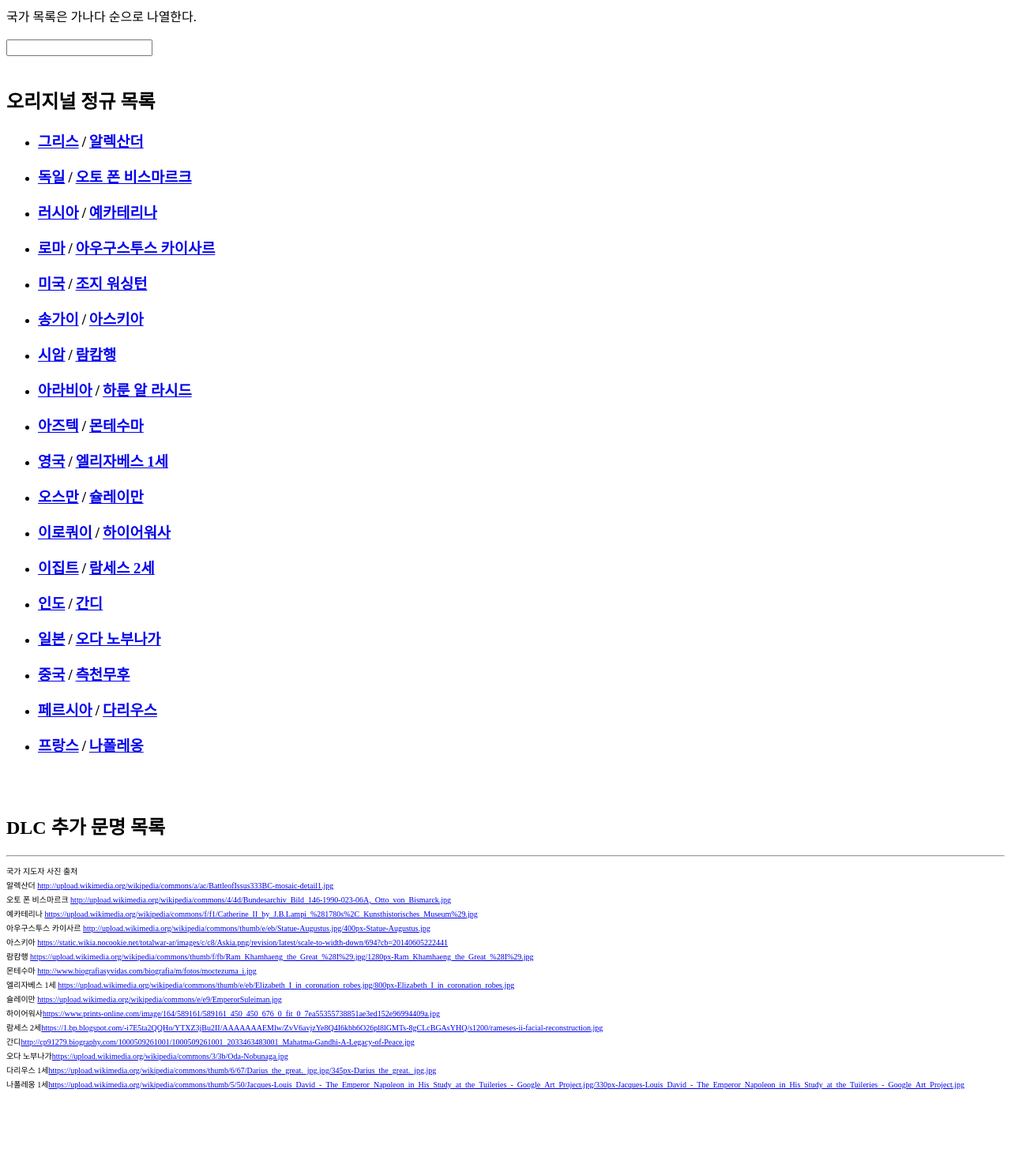
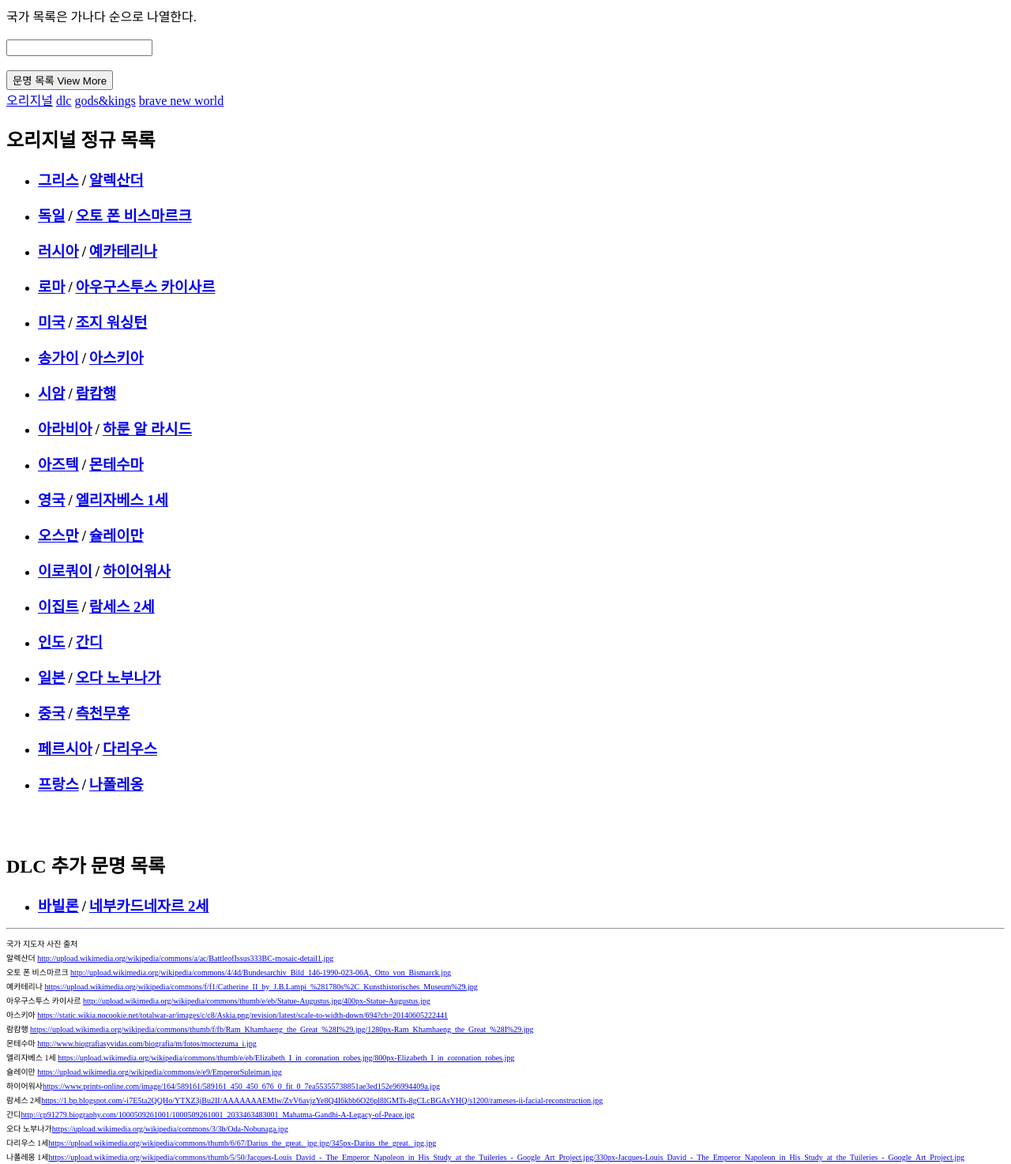
Before and after one commit to EastZero123/c5, a plain HTML site: page nation.html in a window 1280 px wide. Shown: the whole page at 79% size. Before the commit the page ends 1389 px from the top, so only its background shows below. Drawn offline with Linux system fonts and the light colour scheme.

```diff
--- a/nation.html
+++ b/nation.html
@@ -5,7 +5,13 @@
     <meta charset="UTF-8">
     <meta http-equiv="X-UA-Compatible" content="IE=edge">
     <meta name="viewport" content="width=device-width, initial-scale=1.0">
+    <link rel="stylesheet" href="./nation/original/style.css">
     <title>Document</title>
+    <style>
+                h3 {
+                    display: inline
+                }
+            </style>
 </head>
 
 <body>
@@ -15,6 +21,19 @@
     <!-- 검색창기능은 추후에 만들어보자 -->
     <input type="search">
     <br><br>
+
+    <div class="dropdown">
+        <button class="dropbtn">
+          <span class="dropbtn_icon">문명 목록</span>
+          View More
+        </button>
+        <div class="dropdown-content">
+            <a href="nation_original.html">오리지널</a>
+            <a href="nation_dlc.html">dlc</a>
+            <a href="nation_g&k.html">gods&kings</a>
+            <a href="nation_bnw.html">brave new world</a>
+        </div>
+      </div>
 
     <!-- 이 아래로는 container입니다 -->
 
@@ -134,7 +153,7 @@
             <li>
                 <h3><a href="nation/original/fra.html">프랑스</a></h3>
                 <h3>/</h3>
-                <h3><a href="./image/fra.html">나폴레옹</a></h3>
+                <h3><a href="./image/fra_leader.jpg">나폴레옹</a></h3>
             </li>
 
 
@@ -142,6 +161,13 @@
         <br><br>
 
         <h2>DLC 추가 문명 목록</h2>
+        <ul>
+            <li>
+                <h3><a href="nation/dlc/babyl.html">바빌론</a></h3>
+                <h3>/</h3>
+                <h3><a href="./image/babyl_leader.jpg">네부카드네자르 2세</a></h3>
+            </li>
+        </ul>
     </div>
 
     <hr>
```
Also changed, not shown: nation_dlc.html (+25 -0 lines), nation_original.html (+2 -1 lines).
